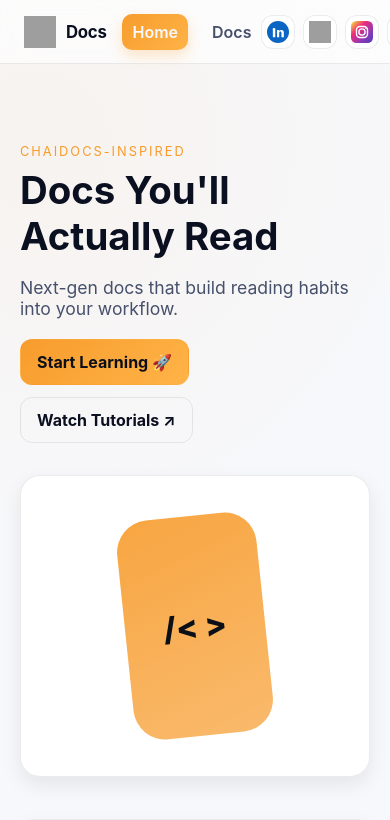
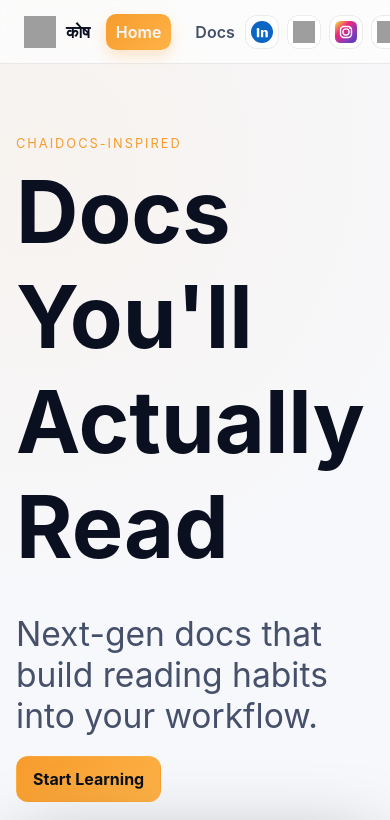
Before and after one commit to v0idgy/docs.v0idgy.com, a Django app: page / in a window 390 px wide. Shown: the top 820 px of the page. Run offline with Django 4.2, Linux system fonts and the light colour scheme; data comes from the database, SQL or seed files in the repository; grey boxes are pictures that could not be loaded.

Commit message:
changes have been made

```diff
--- a/docs/static/css/main.css
+++ b/docs/static/css/main.css
@@ -233,27 +233,53 @@ html[data-theme="light"] .icon-moon {
 .page-shell {
   max-width: 1440px;
   margin: 0 auto;
-  padding: 32px 20px 80px;
+  padding: 24px 16px 40px;
 }
 
 .hero {
-  display: grid;
-  grid-template-columns: repeat(auto-fit, minmax(320px, 1fr));
+  display: flex;
   align-items: center;
   gap: 32px;
   padding: 40px 0 24px;
 }
 
+.hero-text {
+  flex: 0 0 75%;
+}
+
+.hero-visual {
+  flex: 0 0 25%;
+  display: flex;
+  justify-content: center;
+}
+
+.hero-laptop {
+  width: 100%;
+  max-width: 420px;
+  justify-self: center;
+  filter: drop-shadow(0 20px 40px rgba(0, 0, 0, 0.35));
+  animation: floaty 4s ease-in-out infinite alternate;
+}
+
+@keyframes floaty {
+  from {
+    transform: translateY(0px);
+  }
+  to {
+    transform: translateY(-20px);
+  }
+}
+
 .hero-text h1 {
-  font-size: clamp(2.4rem, 4vw, 3.8rem);
-  margin: 0 0 12px;
+  font-size: clamp(5.4rem, 5vw, 4.8rem);
+  margin: 0 0 10px;
   font-family: var(--font-display);
 }
 
 .hero-text .lede {
   color: var(--muted);
   margin-bottom: 20px;
-  font-size: 1.1rem;
+  font-size: 2.1rem;
 }
 
 .eyebrow {
@@ -266,8 +292,20 @@ html[data-theme="light"] .icon-moon {
 
 .cta-row {
   display: flex;
-  gap: 12px;
+  gap: 16px;
   flex-wrap: wrap;
+  margin-top: 14px;
+}
+
+@media (max-width: 820px) {
+  .hero {
+    flex-direction: column;
+  }
+  .hero-text,
+  .hero-visual {
+    flex: 1 1 auto;
+    width: 100%;
+  }
 }
 
 .button {
@@ -302,7 +340,7 @@ html[data-theme="light"] .icon-moon {
   background: var(--bg-card);
   border: 1px solid var(--border);
   border-radius: 20px;
-  padding: 40px;
+  padding: 50px;
   box-shadow: var(--shadow);
   text-align: center;
 }
@@ -506,6 +544,11 @@ html[data-theme="light"] .icon-moon {
   color: var(--muted);
 }
 
+#toc-list li {
+  margin-bottom: 8px;
+  line-height: 1.6;
+}
+
 .site-footer {
   max-width: 1200px;
   margin: 0 auto;
--- a/templates/base.jinja
+++ b/templates/base.jinja
@@ -10,8 +10,8 @@
     <header class="top-nav glass" data-nav="glass">
         <div class="nav-left">
             <a class="brand" href="{{ url('landing') }}">
-                <img src="{{ static('img/Main-logo.png') }}" alt="Docs logo" class="brand-logo">
-                <span class="brand-name">Docs</span>
+                <img src="{{ static('img/Main-logo.png') }}" alt="कोष logo" class="brand-logo">
+                <span class="brand-name">कोष</span>
             </a>
             <nav class="nav-links">
                 <a class="nav-link {% if active_nav == 'home' %}active{% endif %}" href="{{ url('landing') }}">Home</a>
@@ -48,14 +48,6 @@
         {% block content %}{% endblock %}
     </main>
 
-    <footer class="site-footer">
-        <div class="footer-links">
-            <a href="https://example.com/contribute" target="_blank" rel="noreferrer">Contribute</a>
-            <a href="https://example.com/community" target="_blank" rel="noreferrer">Community</a>
-            <a href="https://example.com/sponsor" target="_blank" rel="noreferrer">Sponsor</a>
-        </div>
-    </footer>
-
     {% include "partials/search_results.jinja" %}
 
     <script>
--- a/templates/landing.jinja
+++ b/templates/landing.jinja
@@ -9,14 +9,11 @@
         <h1>Docs You'll Actually Read</h1>
         <p class="lede">Next-gen docs that build reading habits into your workflow.</p>
         <div class="cta-row">
-            <a class="button primary" href="{{ url('docs_root') }}">Start Learning 🚀</a>
-            <a class="button ghost" href="https://youtu.be" target="_blank" rel="noreferrer">Watch Tutorials ↗</a>
+            <a class="button primary" href="{{ url('docs_root') }}">Start Learning </a>
         </div>
     </div>
     <div class="hero-visual">
-        <div class="glass-card">
-            <div class="illustration">/&lt; &gt;</div>
-        </div>
+        <img src="{{ static('img/laptop.png') }}" alt="Docs laptop preview" class="hero-laptop">
     </div>
 </section>
 
@@ -32,9 +29,9 @@
         <img src="{{ static('img/Main-logo.png') }}" alt="Docs logo" class="about-logo">
         <div>
             <p class="muted">Brought to you by</p>
-            <h3>ChaiCode (inspired)</h3>
+            <h3>Gourav Yadav </h3>
             <p class="muted">An initiative focused on helping people learn programming through approachable docs.</p>
-            <a class="link" href="https://chaicode.com" target="_blank" rel="noreferrer">Learn about ChaiCode</a>
+            <a class="link" href="http://v0idgy.link" target="_blank" rel="noreferrer">Learn about Gourav Yadav</a>
         </div>
     </div>
 </section>
```
Also changed, not shown: 1 other file.
